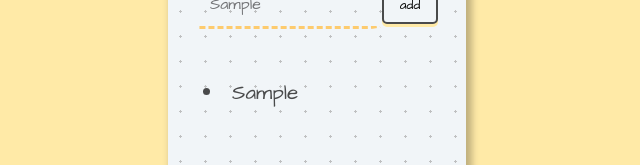
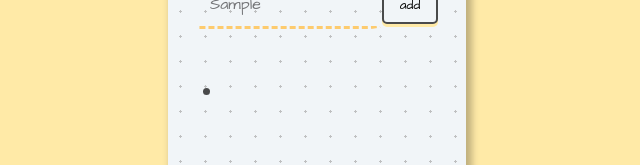
Before and after one commit to pavelk0nrad/316-es6-spread-operator-practice, a React (Vite) app: page / in a window 1280 px wide. Both pictures are taken after typing "Sample" into the empty fields and a click on the button "add". Shown: the part 164-329 px from the top of the page, without its empty margins (323-963 px from the left). Built offline with nearby package versions, Linux system fonts and the light colour scheme.

Commit message:
Add Check Funcionality

```diff
--- a/src/components/App.jsx
+++ b/src/components/App.jsx
@@ -1,4 +1,5 @@
 import React, { useState } from "react";
+import TodoItem from "./TodoItem"
 
 function App() {
 
@@ -40,7 +41,7 @@ function App() {
       </div>
       <div>
         <ul>
-          {itemList.map(items =>  <li> {items} </li>  )}
+          {itemList.map(items =>  <TodoItem /> )}
         </ul>
       </div>
     </div>
--- /dev/null
+++ b/src/components/TodoItem.jsx
@@ -0,0 +1,24 @@
+import React, { useState } from "react";
+
+const isDoneItem = {textDecoration: "line-through"}
+
+function TodoItem(props){
+
+    const [isDone, setIsDone] = useState(false);
+
+    function isDoneHandler(){
+        if (isDone == false){
+        setIsDone(true)
+        } else{setIsDone(false)
+
+        }
+    }
+
+    return(
+
+    <li onClick={isDoneHandler} style={isDone ? isDoneItem : null}> {props.text} </li>
+
+    )
+}
+
+export default TodoItem
```
Also changed, not shown: src/index.jsx (+0 -12 lines).
